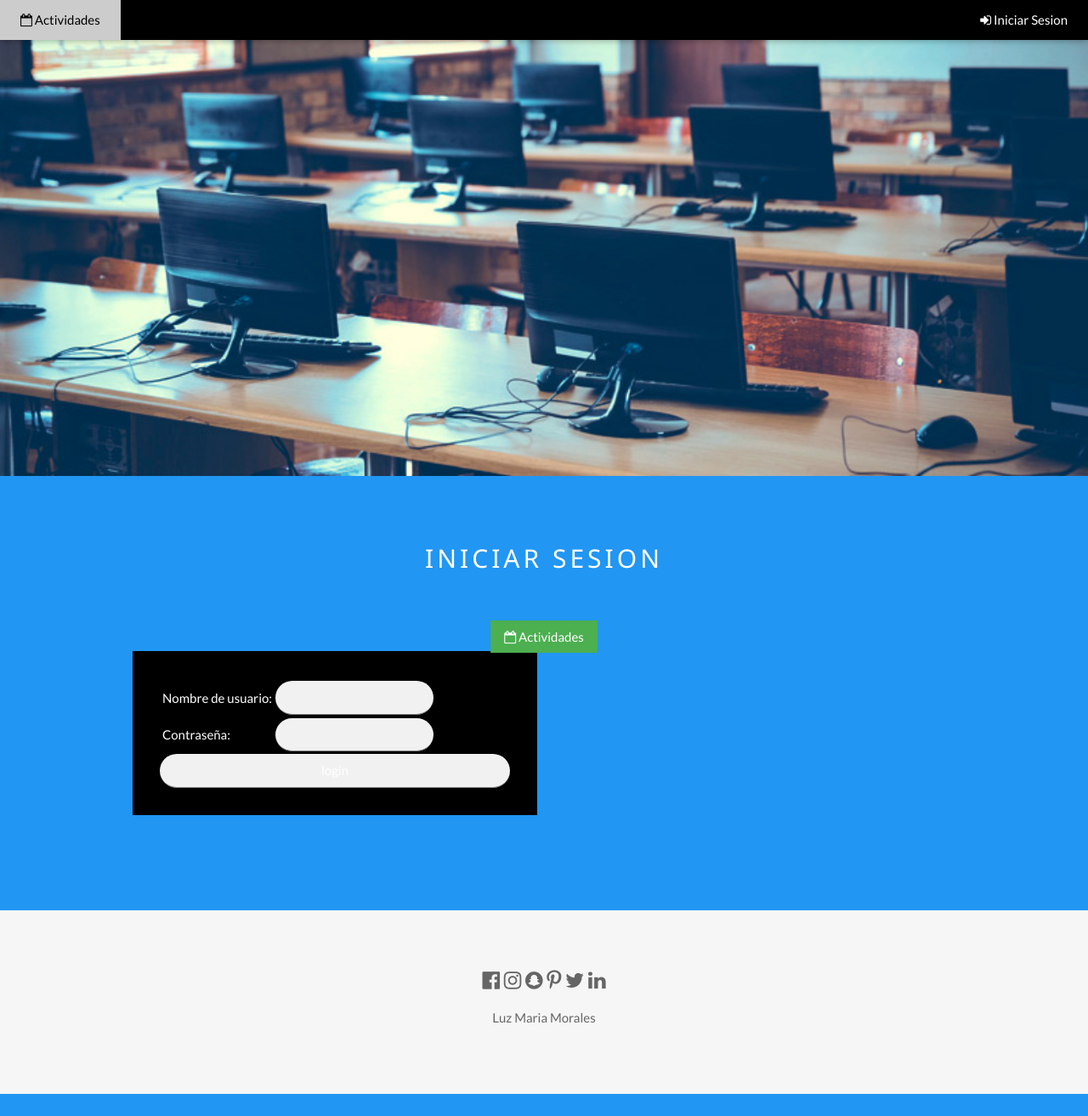
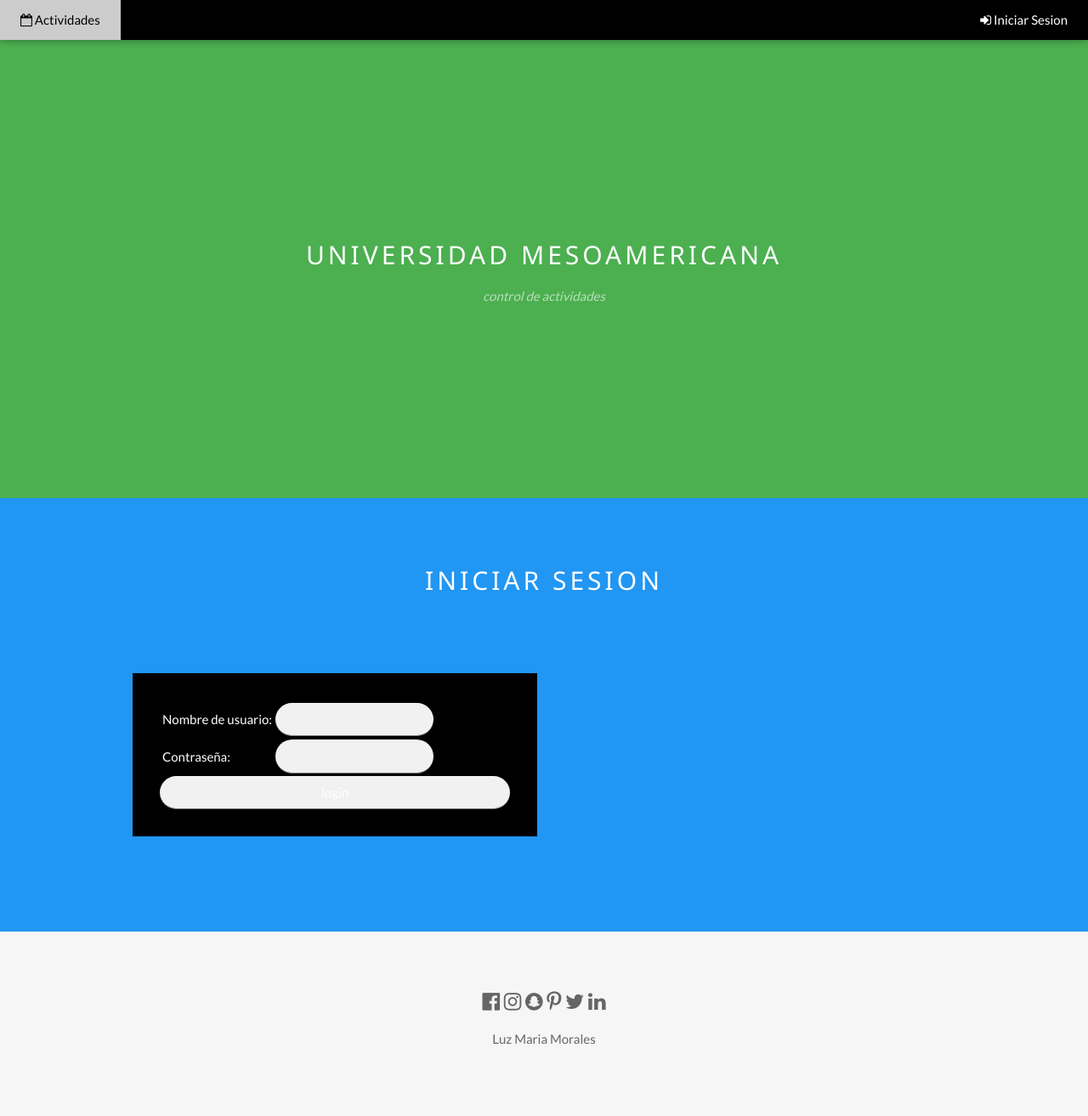
Before and after one commit to luma1103/proyectozona, a Django app: page /accounts/login/?next=/laboratorio/6/edit/ in a window 1280 px wide. Shown: the whole page at 85% size. Before the commit the page ends 1287 px from the top, so only its background shows below. Run offline with Django 3.2, Linux system fonts and the light colour scheme.

Commit message:
Cambios echos

```diff
--- a/templates/controlapp/base.html
+++ b/templates/controlapp/base.html
@@ -39,10 +39,22 @@
 
      </div>
     {% else %}
-      <img src="static/images/Sala-de-computacion.jpg" style="width:100%">
-      <div class="w3-display-bottommiddle w3-container w3-text-white w3-padding-32 w3-hide-small">
-        <a href="/" class="w3-button w3-green"><i class="fa fa-calendar-o"></i> Actividades</a>
+    <div class="w3-green" id="nuevolab">
+      <div class="w3-container w3-content w3-padding-64" style="max-width:1000px">
+        <br><br><br><br><br><br><br><br><br><h2 class="w3-wide w3-center"> UNIVERSIDAD MESOAMERICANA </h2>
+        <p class="w3-opacity w3-center"><i> control de actividades </i></p><br><br><br>
+
+        <div class="w3-row-padding w3-padding-32" style="margin:0 -16px">
+          <div class="w3-half w3-margin-bottom">
+
+
+            </div>
+          </div>
+
+        </div>
+      </div>
     </div>
+
     {% endif %}
      <div class="misinputs">
        {% block content %}
--- a/templates/controlapp/post_edit.html
+++ b/templates/controlapp/post_edit.html
@@ -11,7 +11,7 @@
      {% endif %}
         <h1>New post</h1>
         <form class="" method="POST">{% csrf_token %}
-          {{ form.as_p }}
+          {{ formulario.as_p }}
           <button type="submit" class="w3-btn w3-green w3-round-xlarge">Guardar</button>
         </form>
 
```
Also changed, not shown: controlapp/views.py (+12 -7 lines), db.sqlite3, 2 other files.
